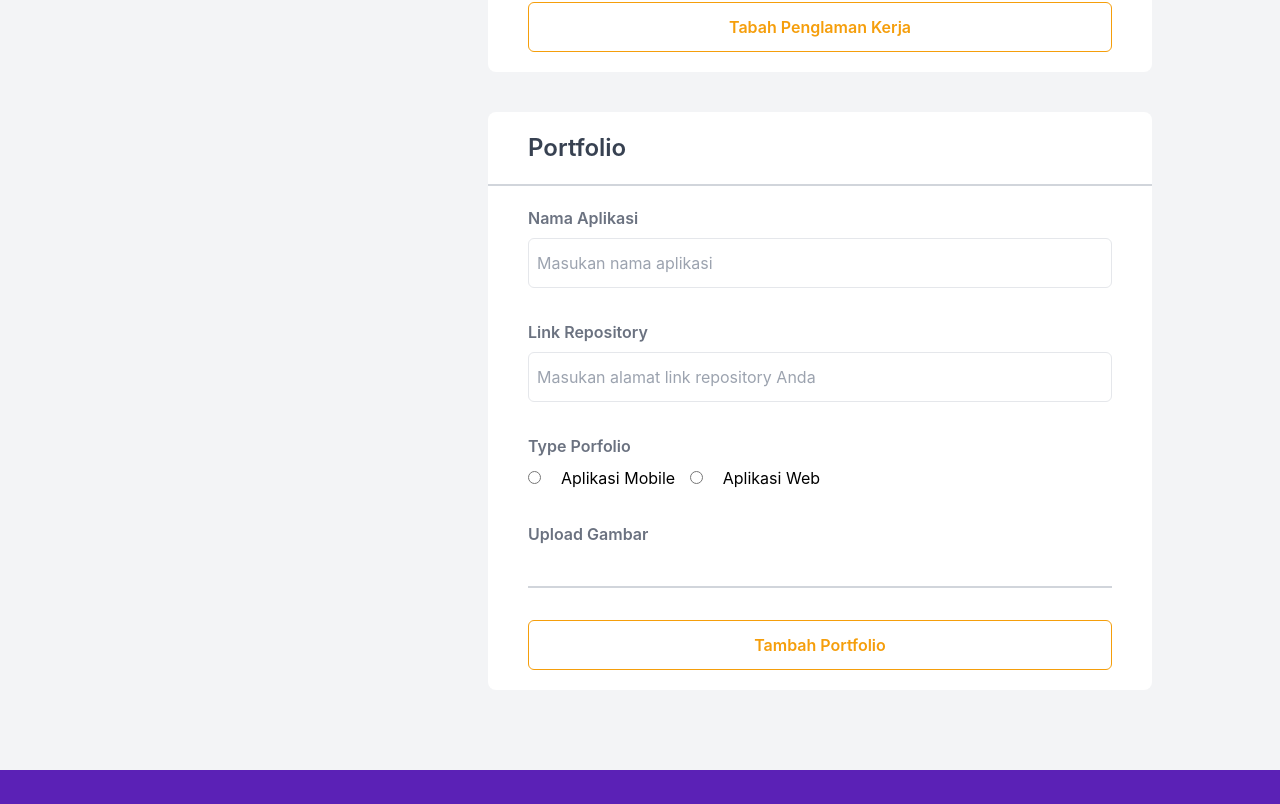
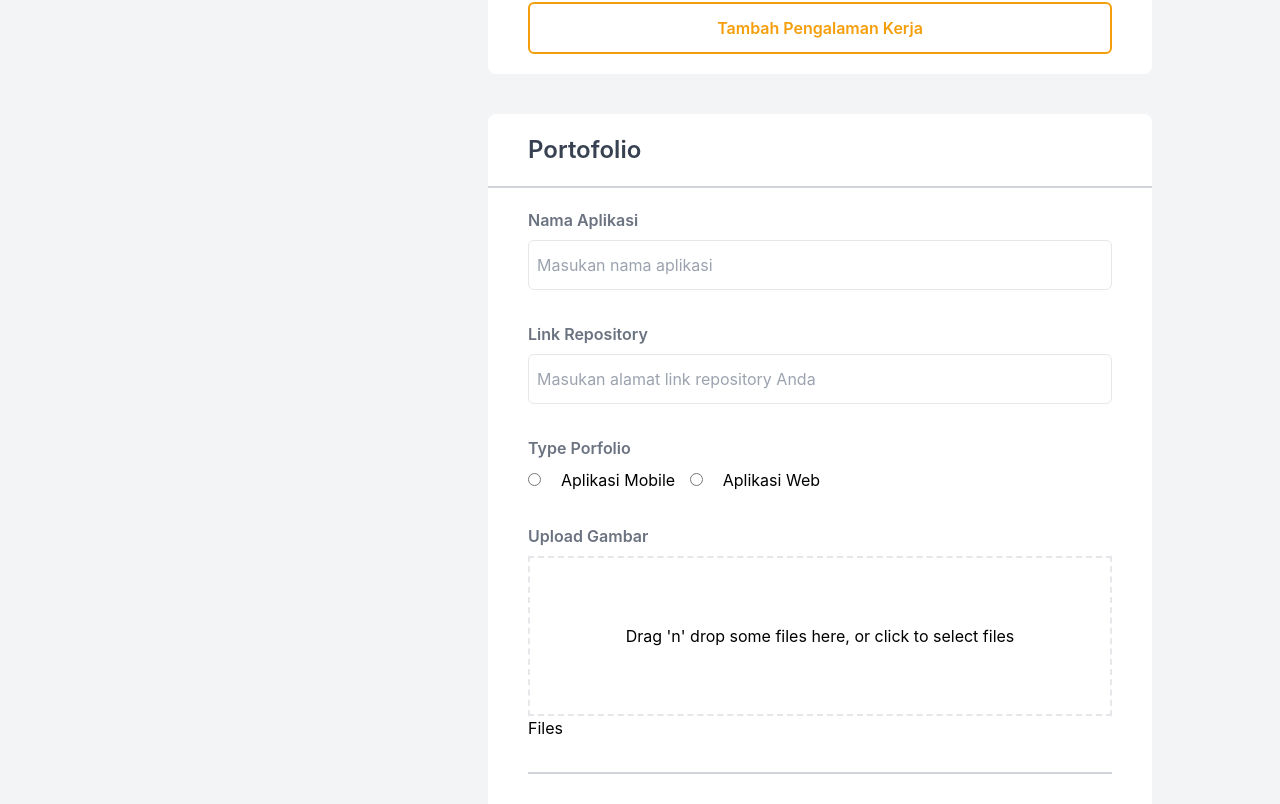
Before and after one commit to bravo-indo/febravo, a React (Create React App) app: page /profile/edit in a window 1280 px wide. Shown: the part 1615-2419 px from the top of the page. Built offline with nearby package versions, Linux system fonts and the light colour scheme.

Commit message:
add react-dropzone, fix upload image

```diff
--- a/package.json
+++ b/package.json
@@ -10,6 +10,7 @@
     "react": "^17.0.2",
     "react-dom": "^17.0.2",
     "react-dropdown": "^1.9.2",
+    "react-dropzone": "^11.3.4",
     "react-icons": "^4.2.0",
     "react-router-dom": "^5.2.0",
     "react-scripts": "4.0.3",
--- a/src/pages/EditProfile.js
+++ b/src/pages/EditProfile.js
@@ -2,8 +2,16 @@ import React from "react";
 import { GoLocation } from "react-icons/go";
 import { dummyuser1 } from "../assets";
 import "react-tabs/style/react-tabs.css";
+import { useDropzone } from "react-dropzone";
 
 const EditProfile = () => {
+  const { acceptedFiles, getRootProps, getInputProps } = useDropzone();
+
+  const files = acceptedFiles.map((file) => (
+    <li key={file.path}>
+      {file.path} - {file.size} bytes
+    </li>
+  ));
   return (
     <main className="bg-gray-100 pb-20">
       <div className="h-80 bg-purple-800 " />
@@ -167,8 +175,8 @@ const EditProfile = () => {
                     name="deskripsiJob"
                   />
                 </div>
-                <button className="rounded-md w-full px-5 py-3 border border-yellow-500 hover:border-yellow-700 text-yellow-500 border-2 font-semibold">
-                  Tabah Penglaman Kerja
+                <button className="rounded-md w-full px-5 py-3 border-yellow-500 hover:border-yellow-700 text-yellow-500 border-2 font-semibold">
+                  Tambah Pengalaman Kerja
                 </button>
               </form>
             </div>
@@ -176,7 +184,7 @@ const EditProfile = () => {
           <div className="bg-white rounded-lg ">
             <div className="px-10 py-5 border-b-2 border-gray-300">
               <h3 className="font-semibold text-2xl text-gray-700">
-                Portfolio
+                Portofolio
               </h3>
             </div>
             <div className="px-10 py-5">
@@ -232,10 +240,27 @@ const EditProfile = () => {
                   <label className="font-semibold text-gray-500">
                     Upload Gambar
                   </label>
-                  <div></div>
+
+                  <section className="container">
+                    <div
+                      {...getRootProps({
+                        className:
+                          "dropzone, flex flex-col items-center justify-center border-2 h-40 border-dashed",
+                      })}
+                    >
+                      <input {...getInputProps()} />
+                      <p>
+                        Drag 'n' drop some files here, or click to select files
+                      </p>
+                    </div>
+                    <aside>
+                      <h4>Files</h4>
+                      <ul>{files}</ul>
+                    </aside>
+                  </section>
                 </div>
                 <hr className=" border border-gray-300" />
-                <button className="rounded-md w-full px-5 py-3 border border-yellow-500 hover:border-yellow-700 text-yellow-500 border-2 font-semibold">
+                <button className="rounded-md w-full px-5 py-3  border-yellow-500 hover:border-yellow-700 text-yellow-500 border-2 font-semibold">
                   Tambah Portfolio
                 </button>
               </form>
```
Also changed, not shown: 1 other file (tests, documents, lock files or other folders).
